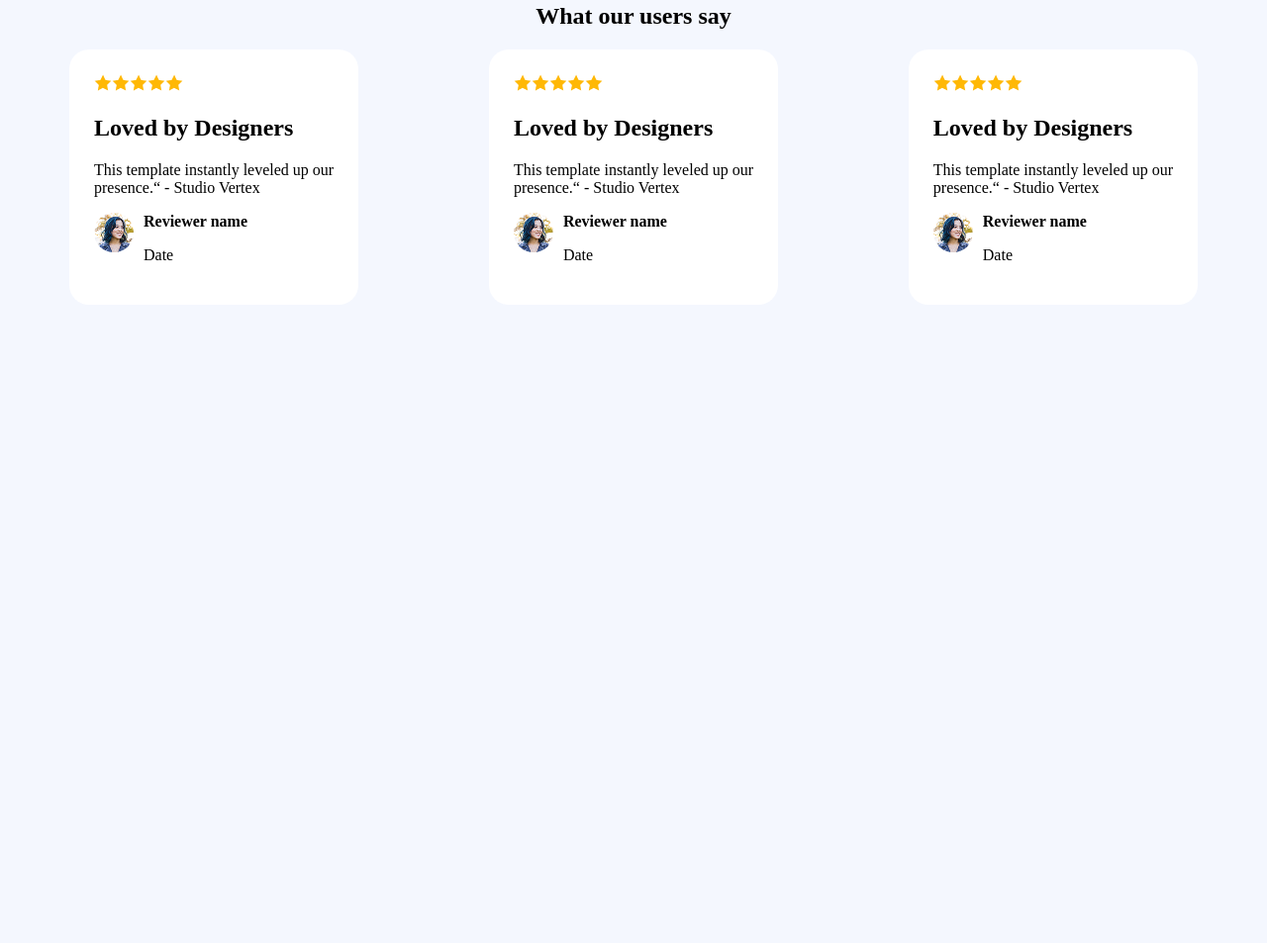
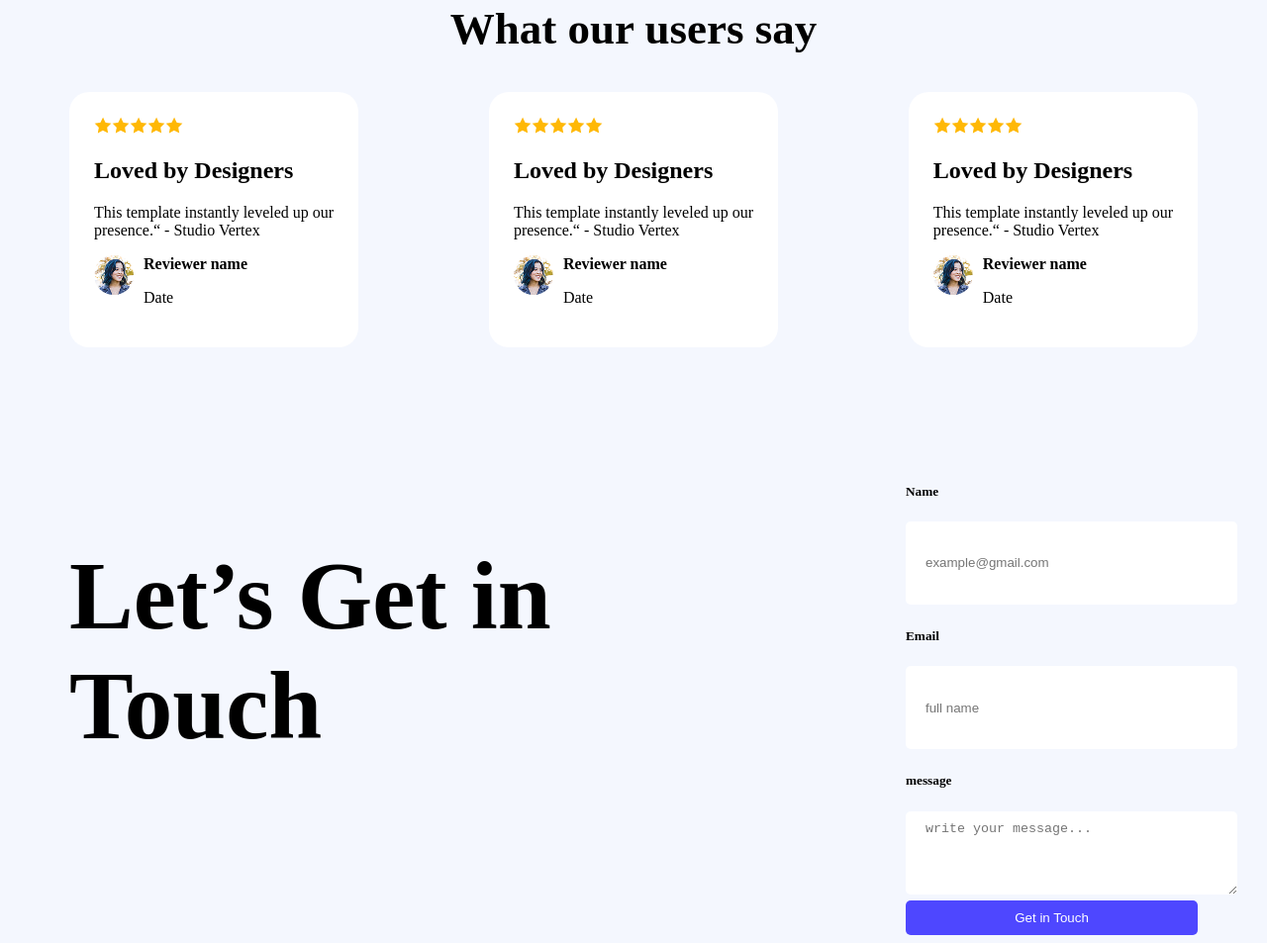
Before and after one commit to mehers-bonna/assignment-1, a plain HTML site: page index.html in a window 1280 px wide. Shown: the part 2185-3138 px from the top of the page at 99% size. Before the commit the page ends 2609 px from the top, so only its background shows below. Drawn offline with Linux system fonts and the light colour scheme.

Commit message:
added contact section

```diff
--- a/index.html
+++ b/index.html
@@ -118,8 +118,24 @@
       </div>
       </div>
     </section>
-
-
+    <!--  Let’s Get In Touch Section -->
+      <section class="touch-container">
+        <div>
+            <h1>Let’s Get in <br> Touch</h1>
+        </div>
+        <div class="touch-contain">
+            <form action="">
+                <h5>Name</h5>
+               <input type="email" name="" id="" placeholder="example@gmail.com">
+               <h5>Email</h5>
+               <input type="text" name="" id="" placeholder="full name">
+               <h5>message</h5>
+               <textarea name="" id="" cols="30" rows="10" placeholder="write your message..."></textarea>
+               <br>
+               <button>Get in Touch</button>
+            </form>
+        </div>
+      </section>
     </main>
     <footer>
 
--- a/styles/assignment.css
+++ b/styles/assignment.css
@@ -113,6 +113,8 @@ button{
 }
 .user-say-container h1 {
   text-align: center;
+  font-size: 45px;
+  font: bold;
 }
 .user-say-sub-container {
   background-color: white;
@@ -140,3 +142,29 @@ button{
 .user-say-container{
     margin: 116px auto;
 }
+/*  Let’s Get In Touch Section */
+.touch-container{
+    display: flex;
+    gap: 19px;
+   justify-content: space-between;
+}
+.touch-container h1{
+   font-size: 97px;
+   font: bold;
+}
+.touch-contain input[type="text"], input[type="email"], textarea{
+    height: 64px;
+    border-radius: 5px;
+    background-color: white;
+    width: 100%;
+    padding: 10px 20px;
+    margin-bottom: 2px;
+    border: none;
+}
+.touch-contain button{
+    background-color:rgba(78, 71, 255, 1);
+    color: white;
+    border-radius: 5px;
+    padding: 10px 20px;
+    width: 100%;
+}
```
